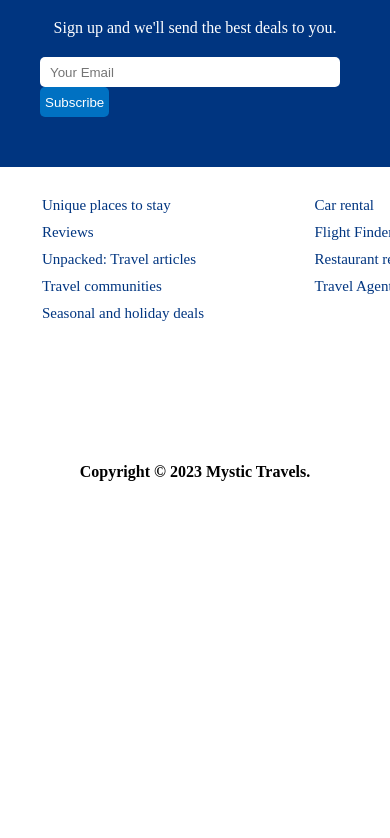
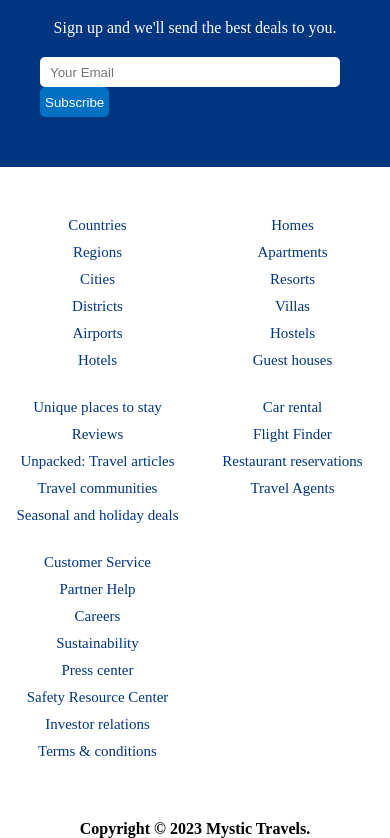
Before and after one commit to Wanjie-Ryan/Modern-Reservations-App-Frontend, a React (Create React App) app in the folder client/: page / in a window 390 px wide. Shown: the part 1732-2570 px from the top of the page. Before the commit the page ends 2213 px from the top, so only its background shows below. Built offline with nearby package versions, Linux system fonts and the light colour scheme; no server answers.

Commit message:
responsive

```diff
--- a/client/src/components/footer/footer.css
+++ b/client/src/components/footer/footer.css
@@ -1,15 +1,17 @@
 .footer{
     width:100%;
-    width: 1024px;
+    max-width: 1024px;
     font-size: 12px;
+    margin: 0 auto;
 }
 
 .flists{
 
-    width:100%;
+    /* width:100%; */
     display:flex;
     justify-content: space-between;
     margin-bottom: 50px;
+    /* flex-wrap: wrap; */
 }
 
 .flist{
@@ -36,7 +38,15 @@
 
 @media screen and (max-width:1024px){
 
+    .flists{
+        flex-wrap: wrap;
 
+    }
+
+    .flist{
+        width:50%;
+        margin-top: 20px;
+    }
 
 }
 
@@ -44,4 +54,26 @@
 
 
 
+
+
+    .flists{
+
+        /* flex-direction: column;
+         */
+        flex-wrap: wrap;
+        text-align: center;
+
+    }
+
+    .flist{
+
+        /* width:100%;
+        margin-bottom: 20px; */
+
+        width:50%;
+
+
+    }
+
+
 }
--- a/client/src/components/footer/footer.jsx
+++ b/client/src/components/footer/footer.jsx
@@ -64,7 +64,7 @@
 
                 <ul className="flist">
 
-                <li className="fListItem">Curtomer Service</li>
+                <li className="fListItem">Customer Service</li>
                 <li className="fListItem">Partner Help</li>
                 <li className="fListItem">Careers</li>
                 <li className="fListItem">Sustainability</li>
```
